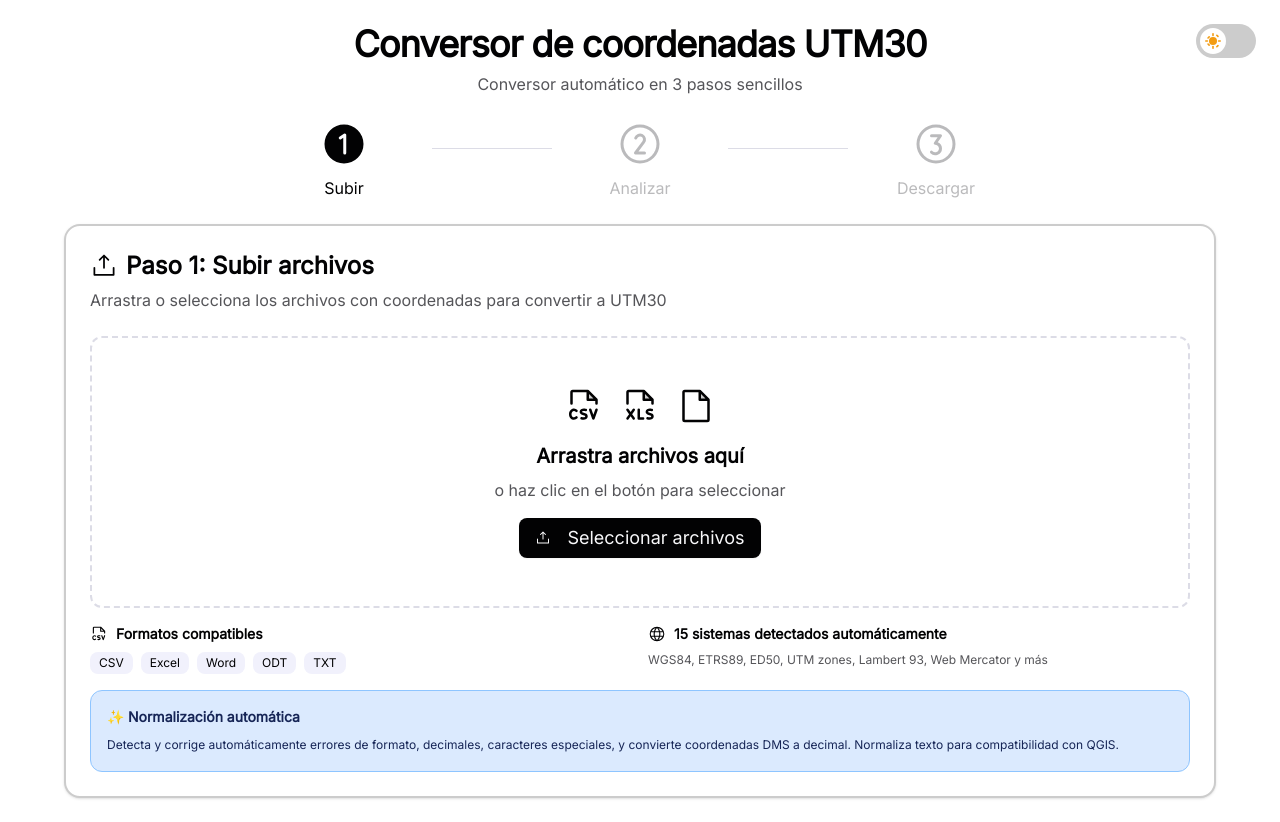
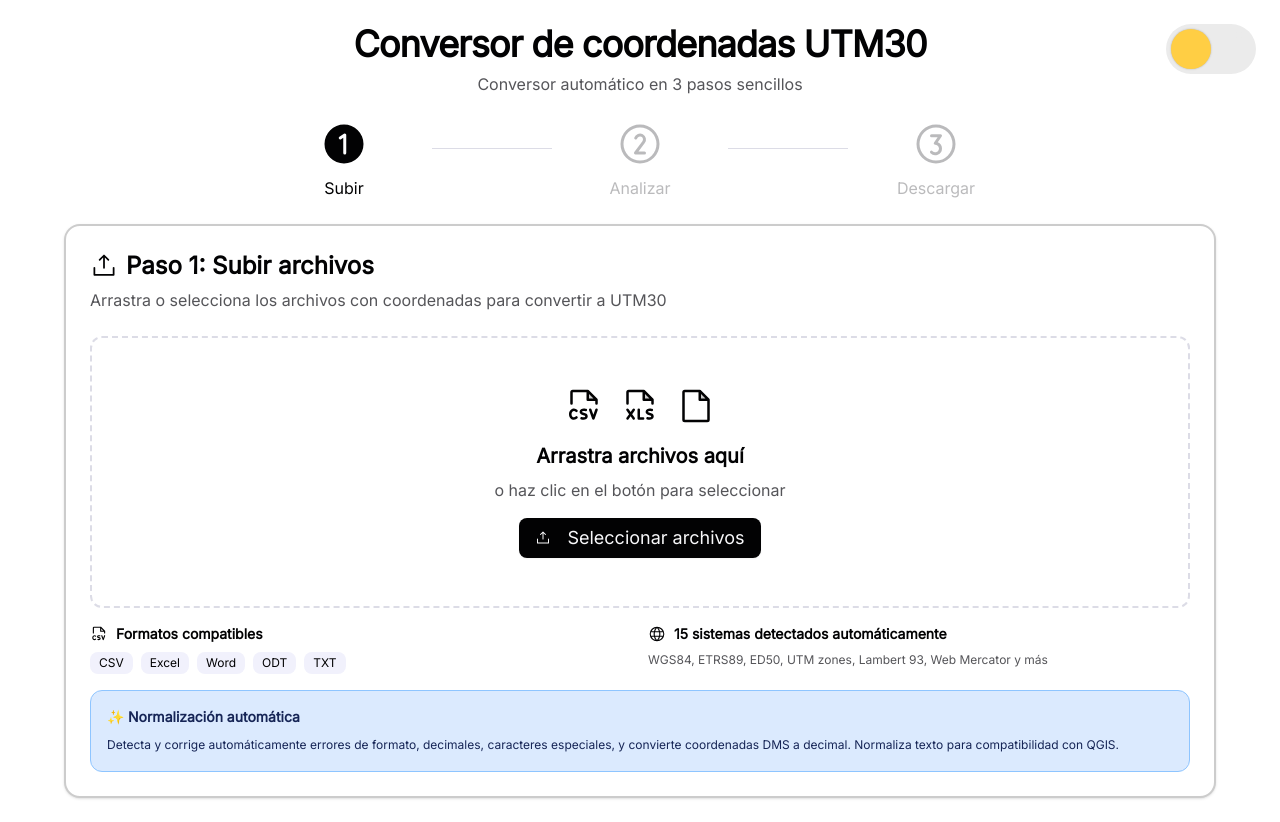
Before and after one commit to luismgarcia/norm-coord-ptel, a React (Vite) app: page / in a window 1280 px wide. Built offline with nearby package versions, Linux system fonts and the light colour scheme; what proj4 would draw is missing.

Commit message:
Generated by Spark: Cambia el switch de dark/light mode por este: https://codepen.io/theprogrammingexpert/pen/vYKYKrz

```diff
--- a/src/components/ThemeSwitch.tsx
+++ b/src/components/ThemeSwitch.tsx
@@ -5,63 +5,23 @@ export function ThemeSwitch() {
   const isDark = theme === 'dark'
 
   return (
-    <label className="relative inline-block w-[60px] h-[34px] cursor-pointer">
+    <label className="relative inline-block w-[90px] h-[50px] cursor-pointer">
       <input
         type="checkbox"
         checked={isDark}
         onChange={toggleTheme}
-        className="opacity-0 w-0 h-0"
+        className="opacity-0 w-0 h-0 peer"
         aria-label="Toggle theme"
       />
-      <span
-        className={`
-          absolute inset-0 rounded-[34px] transition-all duration-400
-          ${isDark ? 'bg-[#2c3e50]' : 'bg-[#ccc]'}
-        `}
-      >
-        <span
-          className={`
-            absolute top-[4px] left-[4px] w-[26px] h-[26px] rounded-full
-            bg-white transition-transform duration-400
-            ${isDark ? 'translate-x-[26px]' : 'translate-x-0'}
-          `}
-        >
-          <svg
-            className={`
-              absolute top-1/2 left-1/2 -translate-x-1/2 -translate-y-1/2
-              w-[16px] h-[16px] transition-opacity duration-400
-              ${isDark ? 'opacity-0' : 'opacity-100'}
-            `}
-            viewBox="0 0 20 20"
-            fill="currentColor"
-          >
-            <circle cx="10" cy="10" r="5" fill="#f39c12" />
-            <g fill="#f39c12">
-              <rect x="9" y="0" width="2" height="4" rx="1" />
-              <rect x="9" y="16" width="2" height="4" rx="1" />
-              <rect x="0" y="9" width="4" height="2" rx="1" />
-              <rect x="16" y="9" width="4" height="2" rx="1" />
-              <rect x="3.5" y="3.5" width="2" height="4" rx="1" transform="rotate(45 4.5 5.5)" />
-              <rect x="14.5" y="14.5" width="2" height="4" rx="1" transform="rotate(45 15.5 16.5)" />
-              <rect x="3.5" y="12.5" width="2" height="4" rx="1" transform="rotate(-45 4.5 14.5)" />
-              <rect x="14.5" y="1.5" width="2" height="4" rx="1" transform="rotate(-45 15.5 3.5)" />
-            </g>
-          </svg>
-          <svg
-            className={`
-              absolute top-1/2 left-1/2 -translate-x-1/2 -translate-y-1/2
-              w-[16px] h-[16px] transition-opacity duration-400
-              ${isDark ? 'opacity-100' : 'opacity-0'}
-            `}
-            viewBox="0 0 20 20"
-            fill="currentColor"
-          >
-            <path
-              d="M17.293 13.293A8 8 0 016.707 2.707a8.001 8.001 0 1010.586 10.586z"
-              fill="#f39c12"
-            />
-          </svg>
+      <span className="absolute inset-0 bg-[#ebebeb] dark:bg-[#242424] rounded-[25px] transition-all duration-[450ms]">
+        <span className="absolute top-[5px] left-[5px] w-10 h-10 bg-[#ffce44] dark:bg-[#7983ea] rounded-full transition-all duration-[450ms] dark:translate-x-10 shadow-[0_0_2px_0_rgba(0,0,0,0.25)]">
+          <span className="absolute top-[8px] left-[9px] w-[11px] h-[11px] bg-white rounded-full transition-all duration-[450ms] opacity-0 dark:opacity-100" />
+          <span className="absolute top-[17px] left-[16px] w-1.5 h-1.5 bg-white rounded-full transition-all duration-[450ms] opacity-0 dark:opacity-100" />
+          <span className="absolute top-[20px] left-[8px] w-1 h-1 bg-white rounded-full transition-all duration-[450ms] opacity-0 dark:opacity-100" />
         </span>
+        <span className="absolute top-[18px] left-[58px] w-2 h-2 bg-[#ebebeb] dark:bg-[#242424] rounded-full transition-all duration-[450ms]" />
+        <span className="absolute top-[8px] left-[70px] w-1.5 h-1.5 bg-[#ebebeb] dark:bg-[#242424] rounded-full transition-all duration-[450ms]" />
+        <span className="absolute top-[27px] left-[66px] w-1 h-1 bg-[#ebebeb] dark:bg-[#242424] rounded-full transition-all duration-[450ms]" />
       </span>
     </label>
   )
```
